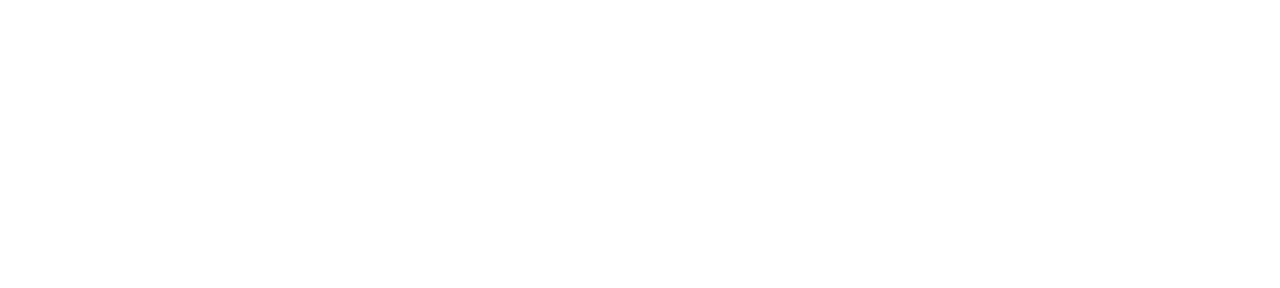
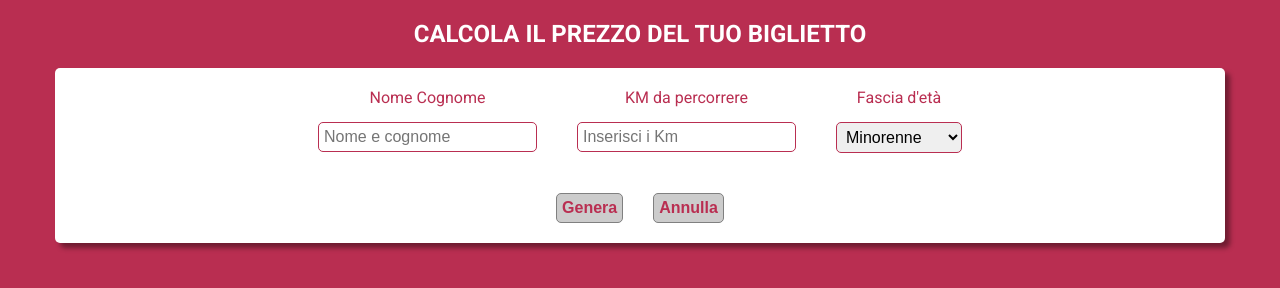
Before and after one commit to AAgozzino/js-biglietto-treno-form, a plain HTML site: page index.html in a window 1280 px wide. Drawn offline with Linux system fonts and the light colour scheme.

Commit message:
Section - Form

```diff
--- a/css/style.css
+++ b/css/style.css
@@ -8,3 +8,64 @@
 body{
   font-family: 'Roboto', sans-serif;
 }
+
+h1{
+  color: #fff;
+  text-align: center;
+  text-transform: uppercase;
+  margin: 20px auto;
+}
+
+/* MIX */
+body{
+  background-color: #B92E51;
+}
+
+label{
+  text-align: center;
+  color: #B92E51;
+  margin-bottom: 15px;
+}
+
+input, select{
+  border: 1px solid #B92E51;
+  border-radius: 5px;
+  padding: 5px;
+  font-size: 16px;
+}
+
+.page-wrapper{
+  width: 1170px;
+  margin: auto;
+}
+
+.form-container{
+  width: 100%;
+  background-color: #fff;
+  border-radius: 5px;
+  box-shadow: 5px 5px 5px rgba(0,0,0,0.4);
+  padding: 20px;
+}
+
+.row{
+  display: flex;
+  justify-content: center;
+}
+
+.form-input{
+  display: flex;
+  flex-direction: column;
+  margin: 0 20px;
+}
+
+.btn{
+  display: inline-block;
+  background-color: #CCCCCC;
+  color: #B92E51;
+  border: 1px solid #808080;
+  border-radius: 5px;
+  padding: 5px;
+  margin: 40px 15px 0 15px;
+  font-size: 16px;
+  font-weight: bold;
+}
--- a/index.html
+++ b/index.html
@@ -10,23 +10,53 @@
   </head>
   <body>
     <!-- Page wrapper -->
+    <div class="page-wrapper">
       <!-- Section - calcolo biglietto -->
+      <section class="form">
         <!-- Titolo section -->
+        <h1 class="form-title">Calcola il prezzo del tuo biglietto</h1>
         <!-- /Titolo section -->
 
         <!-- Form container -->
+        <div class="form-container">
           <!-- Form input -->
+          <div class="row">
             <!-- Input - Nome e cognome -->
+            <div class="form-input">
+              <label for="nome">Nome Cognome</label>
+              <input id="nome" type="text" placeholder="Nome e cognome" >
+            </div>
             <!-- /Input - Nome e cognome -->
 
             <!-- Input - Km -->
+            <div class="form-input">
+              <label for="km">KM da percorrere</label>
+              <input id="km" type="number" min="1" placeholder="Inserisci i Km">
+            </div>
             <!-- /Input - Km -->
 
             <!-- Input - Fascia età -->
+            <div class="form-input">
+              <label for="fascia-eta">Fascia d'et&agrave;</label>
+              <select name="fascia-eta" id="fascia-eta">
+                <option value="minorenne">Minorenne</option>
+                <option value="maggiorenne">Maggiorenne</option>
+                <option value="over65">Over65</option>
+              </select>
+            </div>
             <!-- /Input - Fascia età -->
+          </div>
 
+          <!-- Buttons -->
+          <div class="row">
+            <button class="btn">Genera</button>
+            <button class="btn">Annulla</button>
+          </div>
+          <!-- /Buttons -->
           <!-- /Form input -->
+        </div>
         <!-- /Form container -->
+      </section>
       <!-- /Section - calcolo biglietto -->
 
       <!-- Section - Biglietto -->
@@ -49,6 +79,7 @@
           <!-- /Tabella - dati biglietto -->
         <!-- /Biglietto container -->
       <!-- /Section - Biglietto -->
+    </div>
     <!-- /Page wrapper -->
 
     <script src="js/script.js" charset="utf-8"></script>
```
